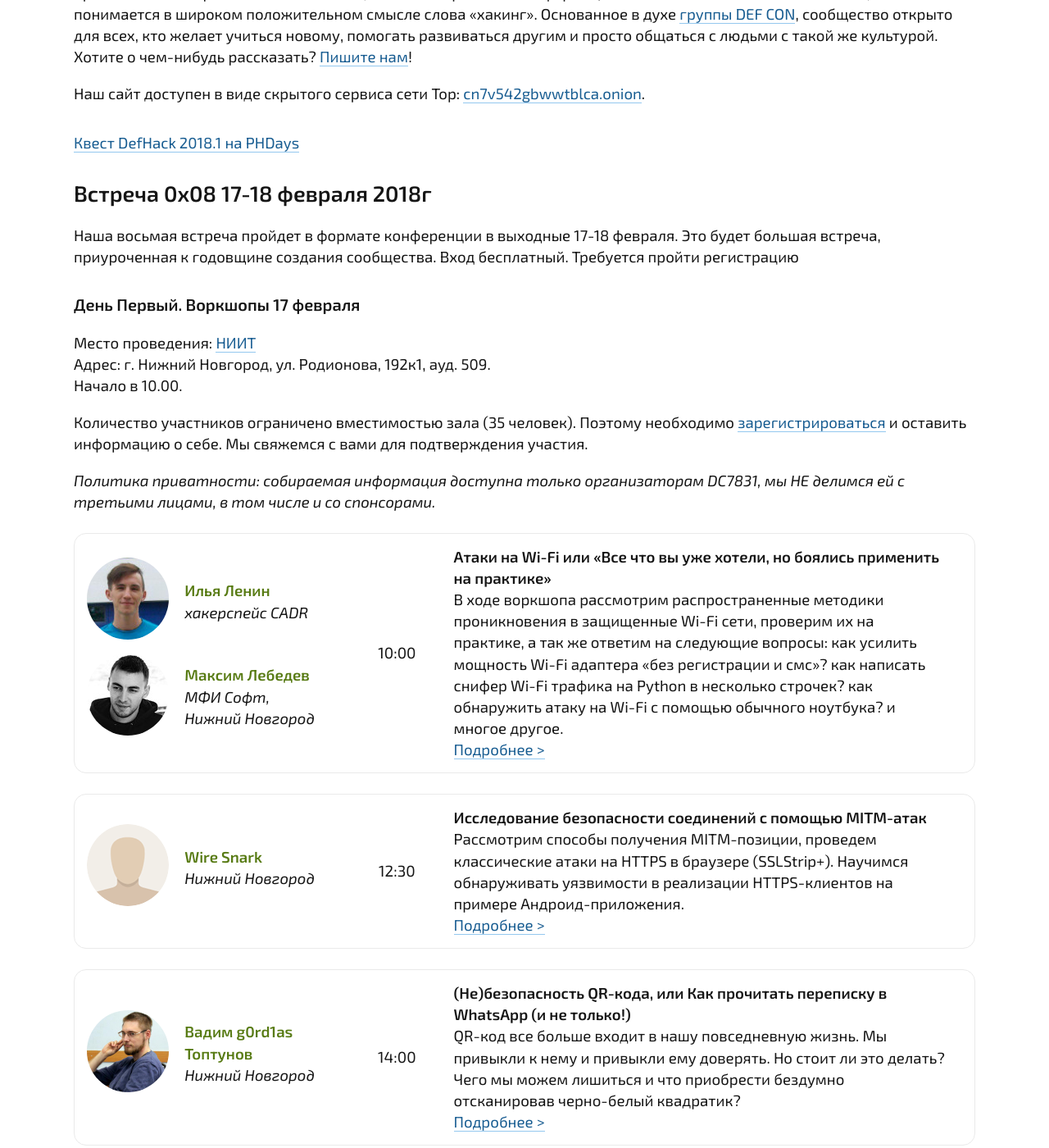
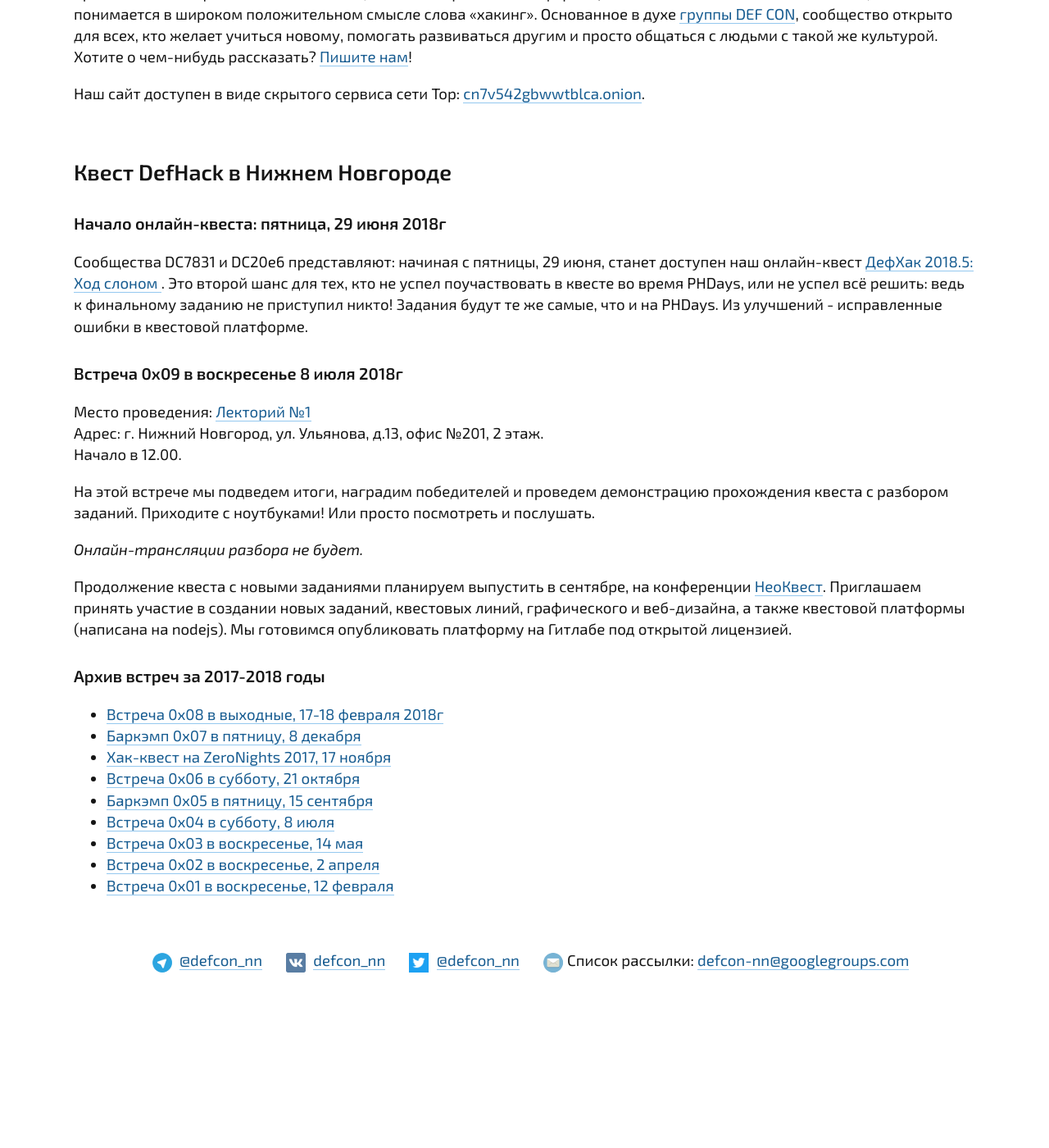
Before and after one commit to defcon-nn/defcon-nn.github.io, a Jekyll site: the page built from index.html, in a window 1280 px wide and 1400 px high, scrolled down 357 px. Shown: the whole window at 82% size. Built offline with Jekyll 4.4.1, drawn with Linux system fonts in a browser that asks for light colours; after the commit the page ends 1608 px from its top, so only the background shows below that; some of the changed text lies outside the part shown.

Commit message:
Add DefHack Summer announce

```diff
--- /dev/null
+++ b/0x08/index.html
@@ -0,0 +1,31 @@
+---
+layout: default
+---
+
+<div id="events_table">
+	<h2>Встреча 0x08 17-18 февраля 2018г</h2>
+	<p>Наша восьмая встреча прошла в формате конференции в выходные 17-18 февраля. Это была большая встреча, приуроченная к годовщине создания сообщества.</p>
+
+	<p>Список докладов и материалов к ним:</p>
+
+	<h2>День Первый. Воркшопы 17 февраля</h2>
+  <p> Место проведения: <a href="http://nniit.ru">НИИТ</a> <br/>
+      Адрес: г. Нижний Новгород, ул. Родионова, 192к1, ауд. 509.</p>
+	<ul id="talks">
+ 		{% for talk in site.data.meetup_17_02_2018 %}
+  	{% include talk.html %}
+	  {% endfor %}
+ 	</ul>
+
+	<h2>День Второй. Доклады 18 февраля</h2>
+	<p> Место проведения: <a href="http://lectoriy-n1.ru">Лекторий №1</a> <br/>
+      Адрес: г. Нижний Новгород, ул. Ульянова, д.13, офис №201, 2 этаж. </p>
+	<ul id="talks">
+		{% for talk in site.data.meetup_18_02_2018 %}
+		{% include talk.html %}
+		{% endfor %}
+	</ul>
+	<div class="supporters">
+		Благодарим нижегородский <a href="https://cadrspace.ru">хакерспейс CADR</a> за участие со своим стендом, сообщество <a href="https://it52.info">IT52</a> за информационную поддержку.
+	</div>
+</div>
--- a/_layouts/default.html
+++ b/_layouts/default.html
@@ -17,6 +17,9 @@
 				<ul>
 					<li>
 						<a href="{{ site.baseurl }}/">Встречи</a>
+					</li>
+					<li>
+						<a href="{{ "/defhack.html" | prepend: site.baseurl }}">DefHack</a>
 					</li>
 					<li>
 						<a href="{{ "/ctf.html" | prepend: site.baseurl }}">CTF</a>
--- a/defhack.md
+++ b/defhack.md
@@ -4,27 +4,33 @@
 permalink: /defhack.html
 ---
 
-# DefHack 2018.5: Ход слоном (Beta)
+# DefHack 2018.5: Ход слоном
 
-![Logo](images/defhack.jpg)
+<img src="images/defhack.jpg" alt="Logo" style="width:350px; float: right; margin-left: 5px;"/>
 
-Приглашаем принять участие в нашем хакерском квесте DefHack!
+Приглашаем принять участие в нашем хакерском квесте DefHack! Он будет доступен онлайн начиная с пятницы, 29 июня 2018г.
+
+В квесте представлен целый виртуальный мир с квестовой линией, которая позволит взглянуть на безопасность с разных сторон классического конфликта «белых», «серых» и «черных» хакеров. От того, какую сторону вы примете, зависит судьба этого мира. На пути вам встретятся задания различной сложности и разных категорий — от форензики и веба до pwn и поиска уязвимостей в смарт-контрактах.
 
 ## О механике квеста
 
-В квесте представлен целый виртуальный мир с квестовой линией. Для начала квеста вам необходимо присоединиться к телеграм-чату [@defhack2018_5](https://t.me/defhack2018_5) и зарегистрироваться на сайте [Ё-корп](https://yo-corp.ru).
+ Для начала квеста вам необходимо присоединиться к телеграм-чату [@defhack2018_summer](https://t.me/defhack2018_summer) и зарегистрироваться на сайте [Ё-корп](https://yo-corp.ru) (будет доступен c 29 июня).
 
-* Задания выдаются через встроенного в сайт чат-бота (вкладка Чат доступна после регистрации).
-* Некоторые задания требуют сдать какой-либо ключ боту прямо в чат -- он явно говорит об этом в таком случае.
+* Задания выдаются через встроенного в сайт чат-бота (вкладка Чат доступна после регистрации)
+* Некоторые задания требуют сдать какой-либо ключ боту прямо в чат -- он явно говорит об этом в таком случае
 * Выполнение некоторых заданий трекается автоматически
 * Бот может выдавать подсказки по мере вашего прогресса по квесту (попробуйте спросить)
-* После выполнения каждого задания на главной странице сайта появляется новость, как-то связанная с происходящими событиями.
+* После выполнения каждого задания на главной странице сайта появляется новость, как-то связанная с происходящими событиями
 
-Вопросы можно задавать в телеграм-чате [@defhack2018_5](https://t.me/defhack2018_5). Там же будут даваться дополнительные подсказки.
+Вопросы можно задавать в телеграм-чате [@defhack2018_summer](https://t.me/defhack2018_summer). Там же будут даваться дополнительные подсказки.
+
+## Что требуется для участия
+
+Участвовать может любой человек или команда. Рекомендуем использовать Kali Linux или какой-либо другой дистрибутив. Вам потребуется настроенный [Tor](https://torproject.org) — не только браузер, но и возможность перенаправлять в него трафик приложений (например, с помощью torsocks и [torify](https://linux.die.net/man/1/torify)).
 
 ## Правила поведения
 
-Запрещено атаковать инфраструктуру квеста. Если вы обнаружите какую-либо уязвимость в ней, пожалуйста сообщите нам о ней приватно (администраторам чата [@defhack2018_5](https://t.me/defhack2018_5), например [@wsnark](https://t.me/wsnark)).
+Запрещено атаковать инфраструктуру квеста. Если вы обнаружите какую-либо уязвимость в ней, пожалуйста сообщите нам об этом приватно (администраторам чата [@defhack2018_summer](https://t.me/defhack2018_summer), например [@wsnark](https://t.me/wsnark)).
 Инфраструктура включает в себя:
 
 - сайт yo-corp.ru*, wallet.yo-corp.ru
@@ -51,13 +57,14 @@
 
 ## Об авторах
 
-* Ведущие разработчики (платформа, квесты): swan'i @lebik, Ilya Lenin @LeninOne, AI OI @vlllo, Nikita Baksalyar @nbaksalyar, Wire Snark @wsnark
-* DevOps: Alexey Extor @extor
-* Разработчики: Egor Podmokov @podmokov, Vladimir Vlasov @HiVaccessdenied, Roman @deadroot, @Illey
-* Графика, изображения, стиль: Olga Sviridova @barsuchiha, Елена Л
-* Тексты: Wire Snark @wsnark, @g0rd1as
-* Автор сценария, руководитель: Wire Snark @wsnark
+Квест создается участниками сообществ DC7831 (Нижний Новгород) и [DC20e6 (Ульяновск)](https://dc20e6.ru).
 
-* Благодарности: Artyom Poptsov @a_v_p, Руслан @gnurian
+* Ведущие разработчики (платформа, квесты): swan'i [@lebik](https://t.me/lebik), Ilya Lenin [@LeninOne](https://t.me/LeninOne), AI OI [@vlllo](https://t.me/vlllo), Nikita Baksalyar [@nbaksalyar](https://t.me/nbaksalyar), Wire Snark [@wsnark](https://t.me/wsnark)
+* DevOps: Alexey Extor [@extor](https://t.me/extor)
+* Разработчики: Egor Podmokov [@podmokov](https://t.me/podmokov), Vladimir Vlasov [@HiVaccessdenied](https://t.me/HiVaccessdenied), Roman [@deadroot](https://t.me/deadroot), [@Illey](https://t.me/Illey)
+* Графика, изображения, стиль: Olga Sviridova [@barsuchiha](https://t.me/barsuchiha), Елена Л
+* Тексты: Wire Snark [@wsnark](https://t.me/wsnark), [@g0rd1as](https://t.me/g0rd1as)
+* Автор сценария, руководитель: Wire Snark [@wsnark](https://t.me/wsnark)
+* Благодарности: Artyom Poptsov [@a_v_p](https://t.me/a_v_p), Руслан [@gnurian](https://t.me/gnurian)
 
 Исходный код системы будет опубликован под открытыми лицензиями.
--- a/index.html
+++ b/index.html
@@ -7,42 +7,27 @@
 	<p>Наш сайт доступен в виде скрытого сервиса сети Тор: <a href="http://cn7v542gbwwtblca.onion">cn7v542gbwwtblca.onion</a>.</p>
 </div>
 
-<div> <a href="/defhack.html">Квест DefHack 2018.1 на PHDays</a> </div>
+<div id="events_table">
+  <h1> Квест DefHack в Нижнем Новгороде </h1>
 
-<div id="events_table">
-	<h1>Встреча 0x08 17-18 февраля 2018г</h1>
+	<h2>Начало онлайн-квеста: пятница, 29 июня 2018г</h2>
 
-	<p>Наша восьмая встреча пройдет в формате конференции в выходные 17-18 февраля. Это будет большая встреча, приуроченная к годовщине создания сообщества. Вход бесплатный. Требуется пройти регистрацию</p>
+  Сообщества DC7831 и DC20e6 представляют: начиная с пятницы, 29 июня, станет доступен наш онлайн-квест <a href="{{ "/defhack" | prepend: site.baseurl }}"> ДефХак 2018.5: Ход слоном </a>. Это второй шанс для тех, кто не успел поучаствовать в квесте во время PHDays, или не успел всё решить: ведь к финальному заданию не приступил никто! Задания будут те же самые, что и на PHDays. Из улучшений - исправленные ошибки в квестовой платформе.
 
-	<h2>День Первый. Воркшопы 17 февраля</h2>
-  <p> Место проведения: <a href="http://nniit.ru">НИИТ</a> <br/>
-      Адрес: г. Нижний Новгород, ул. Родионова, 192к1, ауд. 509. <br/>
-      Начало в 10.00.</p>
-  <p> Количество участников ограничено вместимостью зала (35 человек). Поэтому необходимо <a href="https://goo.gl/forms/5pmtXlcgLJyRjcH02">зарегистрироваться</a> и оставить информацию о себе. Мы свяжемся с вами для подтверждения участия.</p>
-  <p> <em> Политика приватности: собираемая информация доступна только организаторам DC7831, мы НЕ делимся ей с третьими лицами, в том числе и со спонсорами. </em></p>
-		<ul id="talks">
-  		{% for talk in site.data.meetup_17_02_2018 %}
-	  	{% include talk.html %}
-		  {% endfor %}
-   	</ul>
-	</ul>
+	<h2>Встреча 0x09 в воскресенье 8 июля 2018г</h2>
+ 	<p> Место проведения: <a href="http://lectoriy-n1.ru">Лекторий №1</a> <br/>
+      Адрес: г. Нижний Новгород, ул. Ульянова, д.13, офис №201, 2 этаж. <br/>
+      Начало в 12.00.</p>
 
-	<h2>День Второй. Доклады 18 февраля</h2>
+  На этой встрече мы подведем итоги, наградим победителей и проведем демонстрацию прохождения квеста с разбором заданий. Приходите с ноутбуками! Или просто посмотреть и послушать.
 
-	<p> Место проведения: <a href="http://lectoriy-n1.ru">Лекторий №1</a> <br/>
-      Адрес: г. Нижний Новгород, ул. Ульянова, д.13, офис №201, 2 этаж. <br/>
-      Начало в 10.45.</p>
+<p><em>Онлайн-трансляции разбора не будет.</em></p>
 
-  <p><em>Замечание: мы рассматриваем возможность продолжения воркшопов в параллельном потоке. Точная информация появится перед мероприятием.</em></p>
+Продолжение квеста с новыми заданиями планируем выпустить в сентябре, на конференции <a href="https://neoquest.ru">НеоКвест</a>. Приглашаем принять участие в создании новых заданий, квестовых линий, графического и веб-дизайна, а также квестовой платформы (написана на nodejs). Мы готовимся опубликовать платформу на Гитлабе под открытой лицензией.
 
-	<ul id="talks">
-		{% for talk in site.data.meetup_18_02_2018 %}
-		{% include talk.html %}
-		{% endfor %}
-	</ul>
-
-	<h2>Архив встреч за 2017 год</h2>
+	<h2>Архив встреч за 2017-2018 годы</h2>
 	<ul>
+  	<li><a href="{{ "/0x08/" | prepend: site.baseurl }}">Встреча 0x08 в выходные, 17-18 февраля 2018г</a></li>
 		<li><a href="{{ "/0x07/" | prepend: site.baseurl }}">Баркэмп 0x07 в пятницу, 8 декабря</a></li>
 		<li><a href="{{ "/zn2017/" | prepend: site.baseurl }}">Хак-квест на ZeroNights 2017, 17 ноября</a></li>
 		<li><a href="{{ "/0x06/" | prepend: site.baseurl }}">Встреча 0x06 в субботу, 21 октября</a></li>
```
